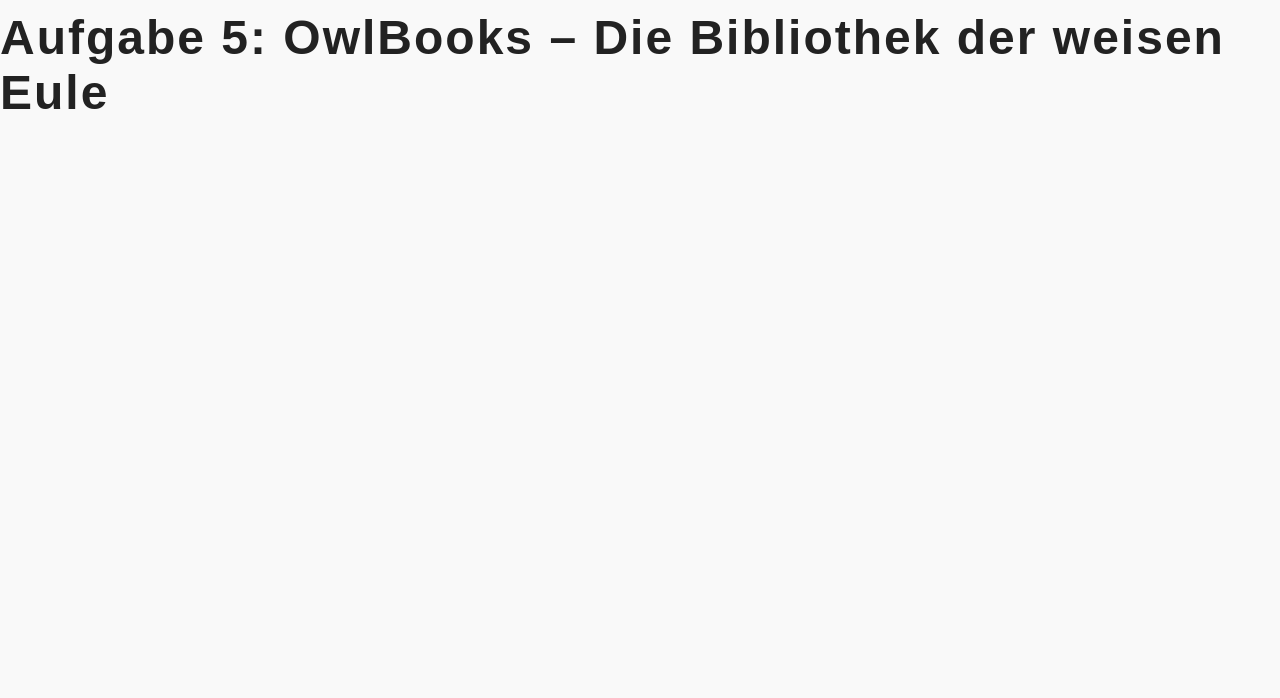
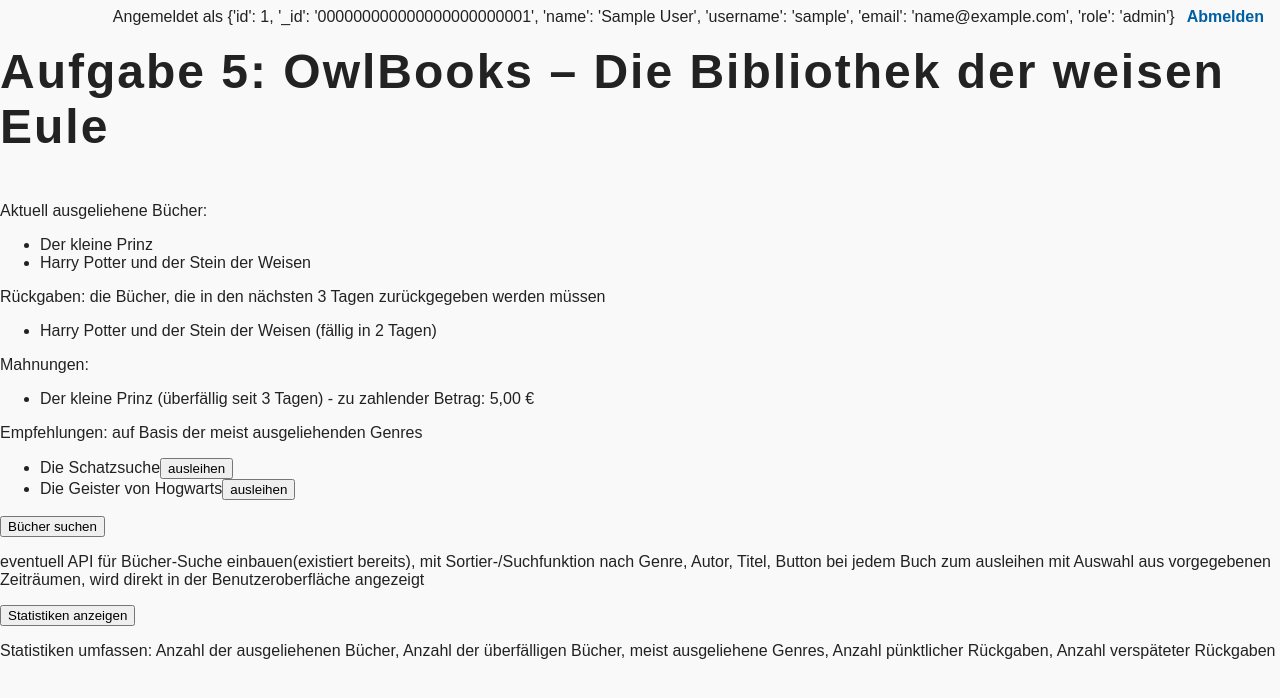
Before and after one commit to chiaraohlmeier/PythonOwlBooks, a Flask app: page / in a window 1280 px wide. Shown: the top 698 px of the page. Run offline with Flask 3, Linux system fonts and the light colour scheme; the visitor is signed in with stand-in values (Sample User, id 1).

Commit message:
Erste Idee des Designs und der Datenverwaltung

```diff
--- a/OwlBooks/src/admin.py
+++ b/OwlBooks/src/admin.py
@@ -3,8 +3,8 @@ import os
 from flask import render_template, request, redirect, url_for, session, flash
 from werkzeug.security import generate_password_hash
 
-USERS_FILE = os.path.join(os.getcwd(), "src", "users.json")
-ADMIN_USER = "admin"  # Passe ggf. an
+USERS_FILE = os.path.join(os.path.dirname(__file__), "users.json")
+ADMIN_USER = "admin"
 
 def load_users():
     with open(USERS_FILE, "r", encoding="utf-8") as f:
--- a/OwlBooks/src/login.py
+++ b/OwlBooks/src/login.py
@@ -3,7 +3,7 @@ from werkzeug.security import generate_password_hash, check_password_hash
 import os
 import json
 
-USERS_FILE = os.path.join(os.getcwd(), "src", "users.json")
+USERS_FILE = os.path.join(os.path.dirname(__file__), "users.json")
 ADMIN_USER = "admin"
 ADMIN_PASSWORD = "admin_pass"
 
@@ -48,7 +48,7 @@ def register_login_routes(app):
                     save_users(users)
                     session.pop("must_change_pw", None)
                     flash("Passwort erfolgreich geändert.", "success")
-                    return redirect(url_for("home"))
+                    return redirect(url_for("main"))
             return render_template("login.html", error=error)
         # Normales Login
         if request.method == "POST":
@@ -57,7 +57,7 @@ def register_login_routes(app):
             if user == ADMIN_USER:
                 if pw == ADMIN_PASSWORD:
                     session["user"] = user
-                    return redirect(url_for("home"))
+                    return redirect(url_for("admin"))
                 else:
                     error = "Benutzername oder Passwort falsch!"
             elif user in users:
@@ -68,7 +68,7 @@ def register_login_routes(app):
                 elif check_password_hash(users[user]["password"], pw):
                     session["user"] = user
                     session.pop("must_change_pw", None)
-                    return redirect(url_for("home"))
+                    return redirect(url_for("main")) #####
                 else:
                     error = "Benutzername oder Passwort falsch!"
             else:
--- /dev/null
+++ b/OwlBooks/src/main.py
@@ -0,0 +1,24 @@
+from flask import Flask, render_template, request
+from login import register_login_routes
+from admin import register_admin_routes
+import os
+import json
+
+# Absolute path for templates and static files
+TEMPLATE_DIR = os.path.abspath(os.path.join(os.path.dirname(__file__), "..", "templates"))
+STATIC_DIR = os.path.abspath(os.path.join(os.path.dirname(__file__), "..", "static"))
+app = Flask(__name__, template_folder=TEMPLATE_DIR, static_folder=STATIC_DIR)
+app.secret_key = "geheim"
+
+register_login_routes(app)
+register_admin_routes(app)
+
+@app.route('/')
+@app.login_required
+def main():
+    """Einfache Startseite nach Login."""
+    return render_template('index.html')
+
+
+if __name__ == '__main__':
+    app.run(debug=True)
--- a/OwlBooks/templates/index.html
+++ b/OwlBooks/templates/index.html
@@ -24,11 +24,55 @@
             letter-spacing: 2px;
             margin-top: 0.2em;
         }
+        .topbar {
+            width: 100%;
+            display: flex;
+            justify-content: flex-end;
+            align-items: center;
+            padding: 8px 16px;
+            box-sizing: border-box;
+        }
+        .topbar a {
+            color: #005fa3;
+            text-decoration: none;
+            margin-left: 12px;
+            font-weight: bold;
+        }
     </style>
 </head>
 <body>
+    <div class="topbar">
+        {% if session.user %}
+            <div>Angemeldet als {{ session.user }}</div>
+            <a href="{{ url_for('logout') }}">Abmelden</a>
+        {% endif %}
+    </div>
     <div class="header">
         <h1>Aufgabe 5: OwlBooks – Die Bibliothek der weisen Eule</h1>
     </div>
+    <div>
+        <p>Aktuell ausgeliehene Bücher:</p>
+        <ul>
+            <li>Der kleine Prinz</li>
+            <li>Harry Potter und der Stein der Weisen</li>
+        </ul>
+        <p>Rückgaben: die Bücher, die in den nächsten 3 Tagen zurückgegeben werden müssen</p>
+        <ul>
+            <li>Harry Potter und der Stein der Weisen (fällig in 2 Tagen)</li>
+        </ul>
+        <p>Mahnungen:</p>
+        <ul>
+            <li>Der kleine Prinz (überfällig seit 3 Tagen) - zu zahlender Betrag: 5,00 €</li>
+        </ul>
+        <p>Empfehlungen: auf Basis der meist ausgeliehenden Genres</p>
+        <ul>
+            <li>Die Schatzsuche<button onclick="alert('Funktion zum Anzeigen der Statistiken wird hier implementiert')">ausleihen</button></li>
+            <li>Die Geister von Hogwarts<button onclick="alert('Funktion zum Anzeigen der Statistiken wird hier implementiert')">ausleihen</button></li>
+        </ul>
+        <button onclick="alert('Funktion zum Ausleihen eines Buches wird hier implementiert')">Bücher suchen</button>
+        <p>eventuell API für Bücher-Suche einbauen(existiert bereits), mit Sortier-/Suchfunktion nach Genre, Autor, Titel, Button bei jedem Buch zum ausleihen mit Auswahl aus vorgegebenen Zeiträumen, wird direkt in der Benutzeroberfläche angezeigt</p>
+        <button onclick="alert('Funktion zum Anzeigen der Statistiken wird hier implementiert')">Statistiken anzeigen</button>
+        <p>Statistiken umfassen: Anzahl der ausgeliehenen Bücher, Anzahl der überfälligen Bücher, meist ausgeliehene Genres, Anzahl pünktlicher Rückgaben, Anzahl verspäteter Rückgaben</p>
+    </div>
 </body>
 </html>
```
Also changed, not shown: OwlBooks/src/ausleihe.json (added, +9 -0 lines), OwlBooks/src/statistik.json (added, +8 -0 lines), OwlBooks/templates/admin.html (+10 -0 lines), OwlBooks/README.md.
